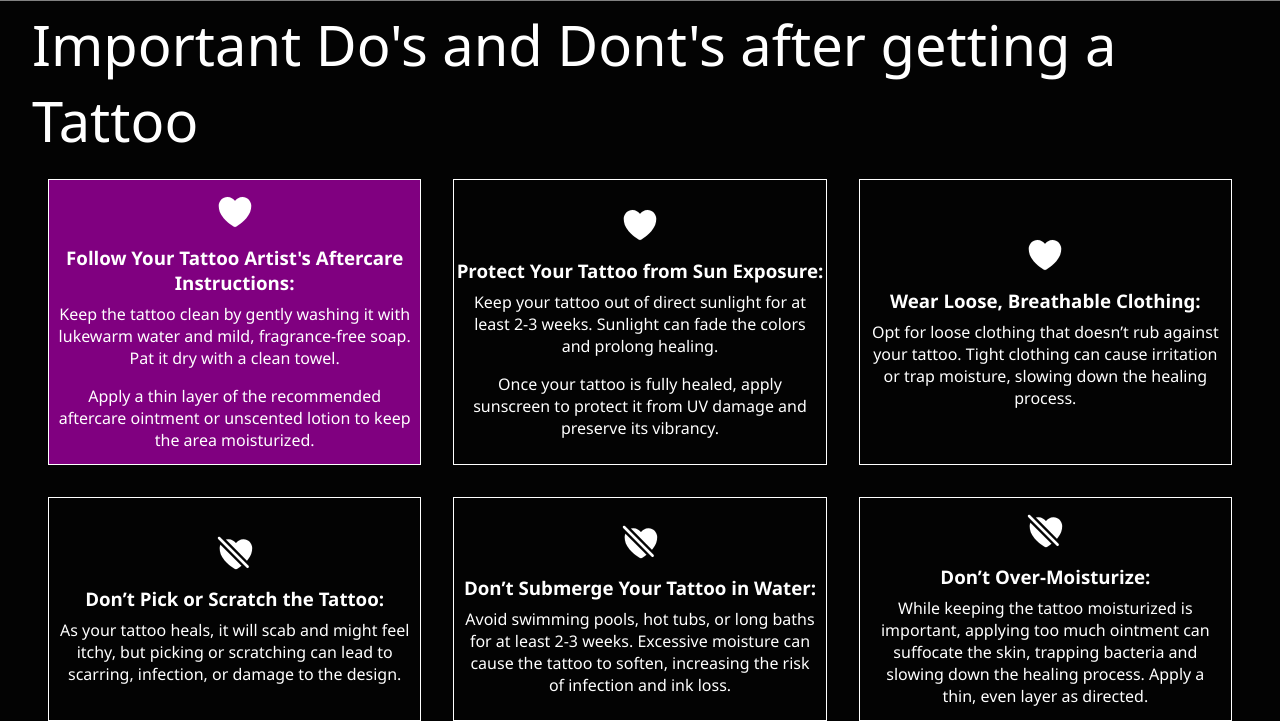
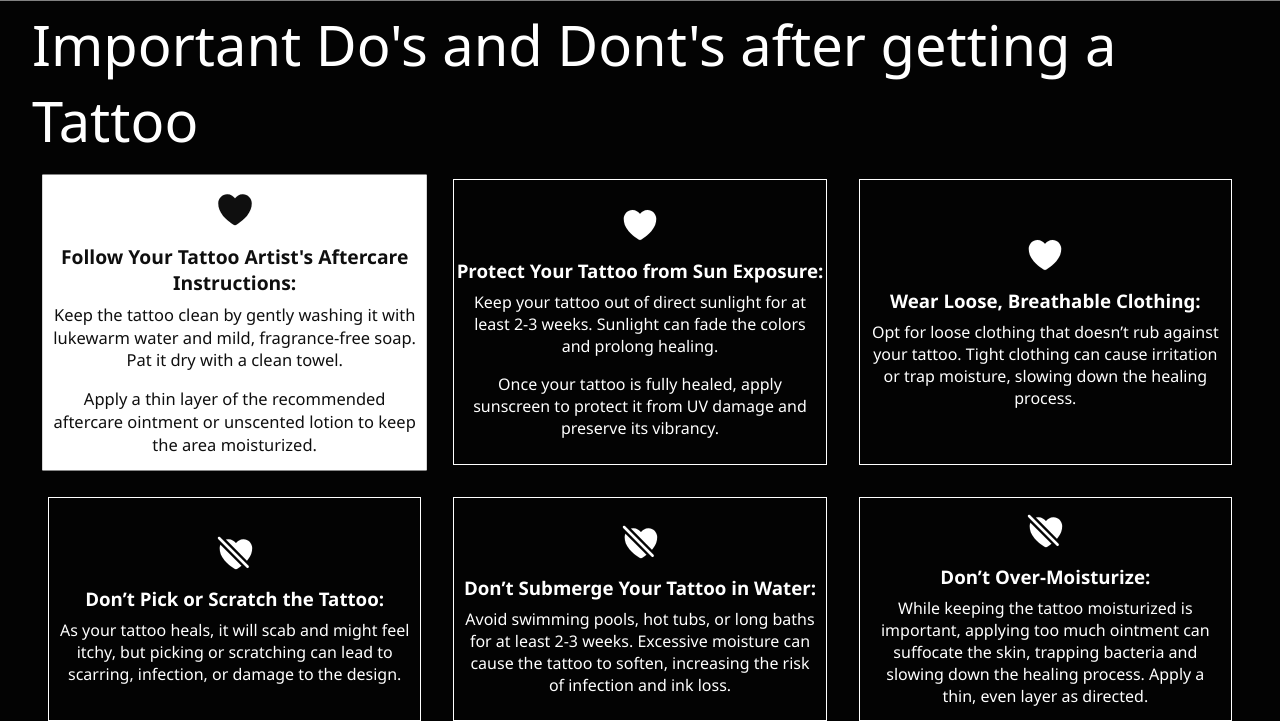
Before and after one commit to antoniobiskupec/vivid-vibes-studio, a plain HTML site: page index.html in a window 1280 px wide. In both pictures the pointer is over the element 234 px from the left and 1152 px from the top of the page. Shown: the part 831-1552 px from the top of the page. Drawn offline with nearby package versions, Linux system fonts and the light colour scheme.

Commit message:
added animation to container-two items

```diff
--- a/style.css
+++ b/style.css
@@ -218,12 +218,16 @@ a {
 }
 
 .grid-item:hover {
-  background-color: rgb(128, 0, 128);
+  background-color: rgb(255, 255, 255);
+  color: rgb(15, 15, 15);
+  scale: 1.03;
+  transition: all 0.4s linear;
 }
 
 .grid-item > p {
   padding: 0.5rem;
 }
+
 .heart-icon {
   font-size: 2.5rem;
 }
@@ -249,7 +253,4 @@ a {
     padding: 0.4rem;
     display: none;
   }
-
-  .hamburger-menu {
-  }
 }
```
Also changed, not shown: 2 other files.
